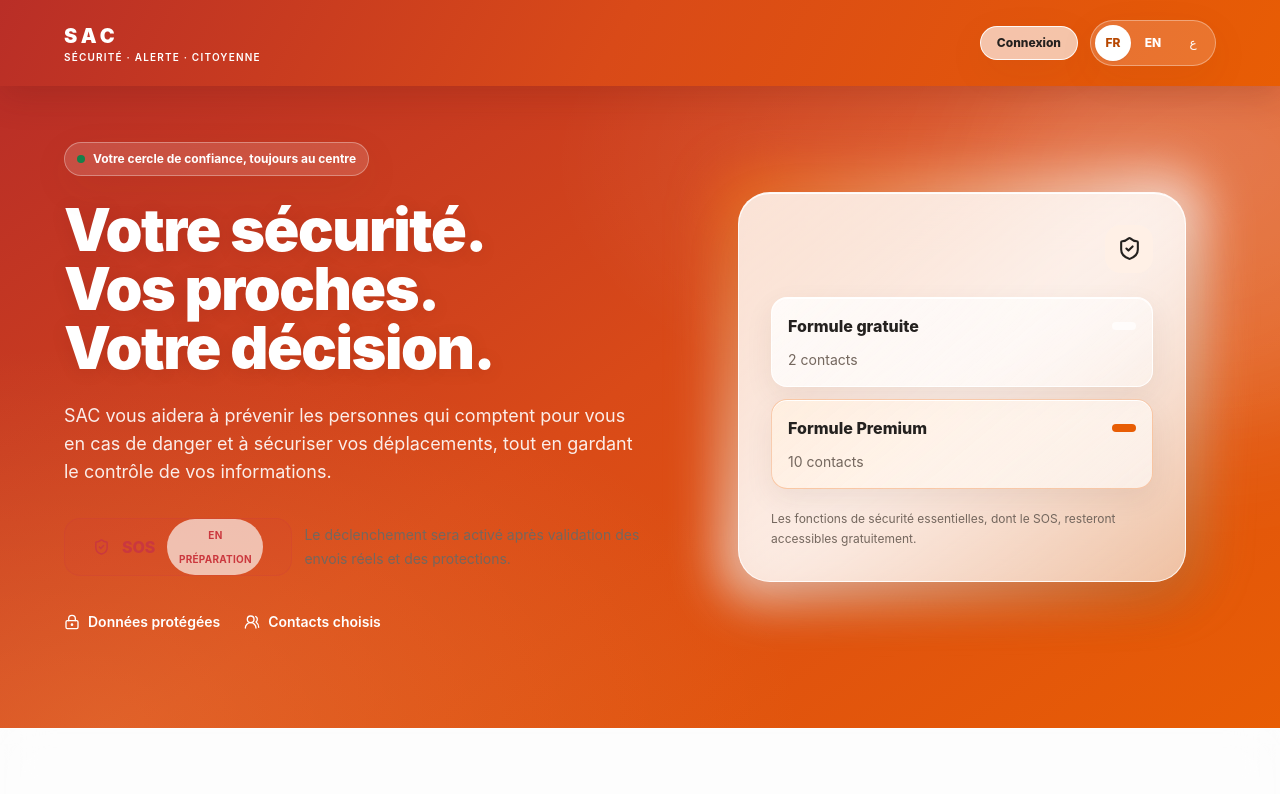
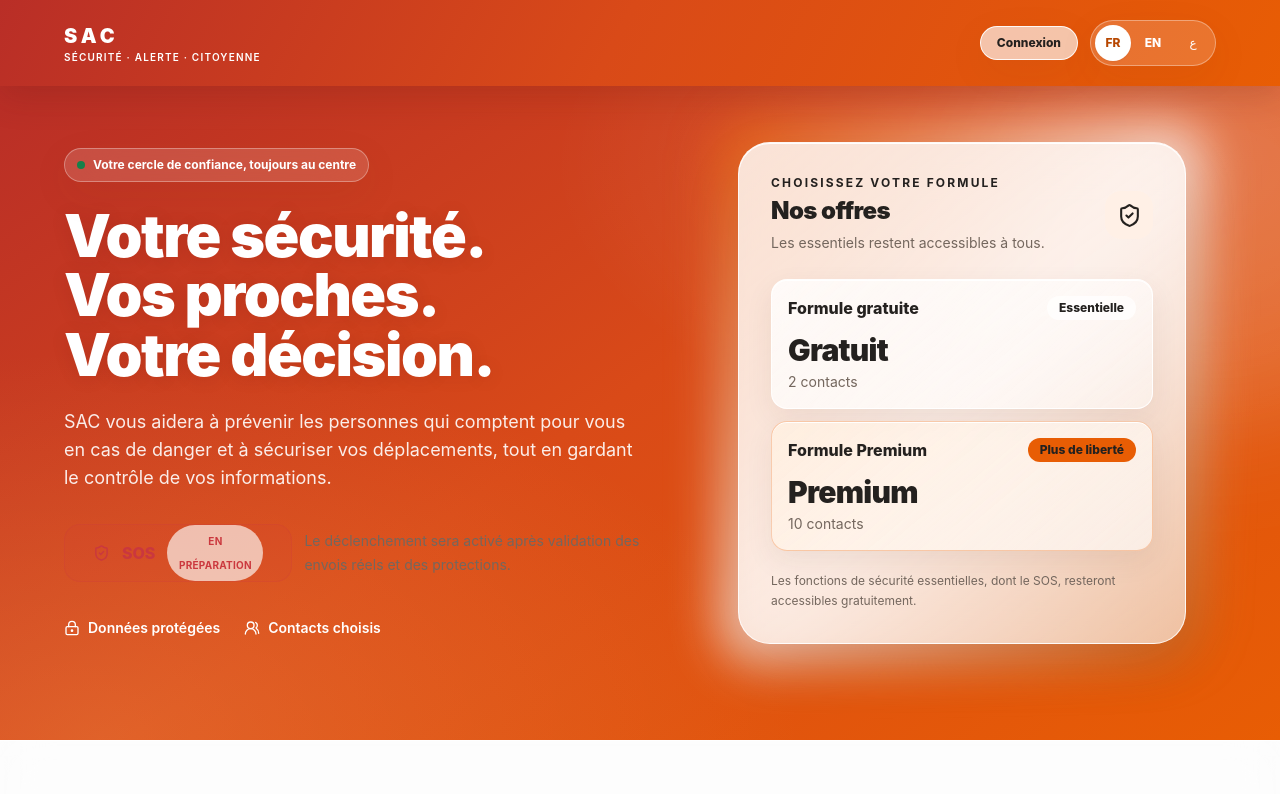
Before and after one commit to benwahab/SAC, a React (Vite) app: page / in a window 1280 px wide. Shown: the top 794 px of the page. Built offline with nearby package versions, Linux system fonts and the light colour scheme.

Commit message:
Add multilingual SAC offers labels

```diff
--- a/src/i18n/translations.ts
+++ b/src/i18n/translations.ts
@@ -2,6 +2,7 @@ export type Language = "fr" | "en" | "ar";
 
 export interface Translation {
   appName: string; tagline: string; privateApp: string; languageLabel: string;
+  offersEyebrow: string; offersTitle: string; offersSubtitle: string; freeLabel: string; recommendedLabel: string; freePrice: string; premiumPrice: string;
   trustEyebrow: string; heroTitle: string; heroSecond: string; heroThird: string;
   heroDescription: string; sosLabel: string; preparing: string; sosStatus: string;
   protectedData: string; chosenContacts: string; personalSpace: string; accompaniment: string;
@@ -27,6 +28,7 @@ export const translations: Record<Language, Translation> = {
   fr: {
     appName: "Sécurité · Alerte · Citoyenne", tagline: "Votre sécurité. Vos proches. Votre décision.",
     privateApp: "Application privée", languageLabel: "Langue",
+    offersEyebrow: "Choisissez votre formule", offersTitle: "Nos offres", offersSubtitle: "Les essentiels restent accessibles à tous.", freeLabel: "Essentielle", recommendedLabel: "Plus de liberté", freePrice: "Gratuit", premiumPrice: "Premium",
     trustEyebrow: "Votre cercle de confiance, toujours au centre",
     heroTitle: "Votre sécurité.", heroSecond: "Vos proches.", heroThird: "Votre décision.",
     heroDescription: "SAC vous aidera à prévenir les personnes qui comptent pour vous en cas de danger et à sécuriser vos déplacements, tout en gardant le contrôle de vos informations.",
@@ -53,6 +55,7 @@ export const translations: Record<Language, Translation> = {
   en: {
     appName: "Safety · Alert · Citizen", tagline: "Your safety. Your loved ones. Your decision.",
     privateApp: "Private app", languageLabel: "Language",
+    offersEyebrow: "Choose your plan", offersTitle: "Our plans", offersSubtitle: "Essential safety stays accessible to everyone.", freeLabel: "Essential", recommendedLabel: "More freedom", freePrice: "Free", premiumPrice: "Premium",
     trustEyebrow: "Your trusted circle always comes first",
     heroTitle: "Your safety.", heroSecond: "Your loved ones.", heroThird: "Your decision.",
     heroDescription: "SAC helps you notify the people who matter when you are in danger and make your journeys safer, while keeping control of your information.",
@@ -79,6 +82,7 @@ export const translations: Record<Language, Translation> = {
   ar: {
     appName: "السلامة · التنبيه · المواطنة", tagline: "سلامتك. أحباؤك. قرارك.",
     privateApp: "تطبيق خاص", languageLabel: "اللغة",
+    offersEyebrow: "اختر باقتك", offersTitle: "باقاتنا", offersSubtitle: "تظل أساسيات السلامة متاحة للجميع.", freeLabel: "أساسية", recommendedLabel: "حرية أكبر", freePrice: "مجاناً", premiumPrice: "مميزة",
     trustEyebrow: "دائرة الأشخاص الذين تثق بهم تأتي أولاً",
     heroTitle: "سلامتك.", heroSecond: "أحباؤك.", heroThird: "قرارك.",
     heroDescription: "يساعدك SAC على إبلاغ الأشخاص المهمين لديك عند التعرض للخطر وعلى جعل تنقلاتك أكثر أماناً، مع احتفاظك بالتحكم في معلوماتك.",
```
